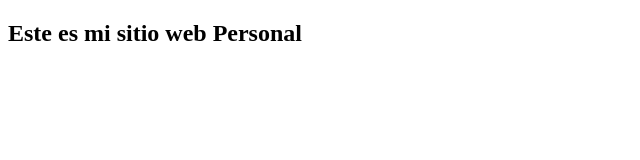
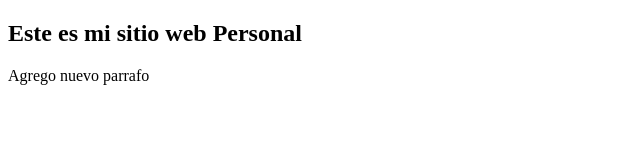
Before and after one commit to eduardomgonzalez/practica-git, a plain HTML site: page index.html in a window 1280 px wide. Shown: the whole page, without its empty margins (0-640 px from the left). Drawn offline with Linux system fonts and the light colour scheme.

Commit message:
agrego nuevo parrafo

```diff
--- a/index.html
+++ b/index.html
@@ -8,5 +8,7 @@
 </head>
 <body>
     <h2>Este es mi sitio web Personal</h2>
+
+    <p>Agrego nuevo parrafo</p>
 </body>
 </html>
```
